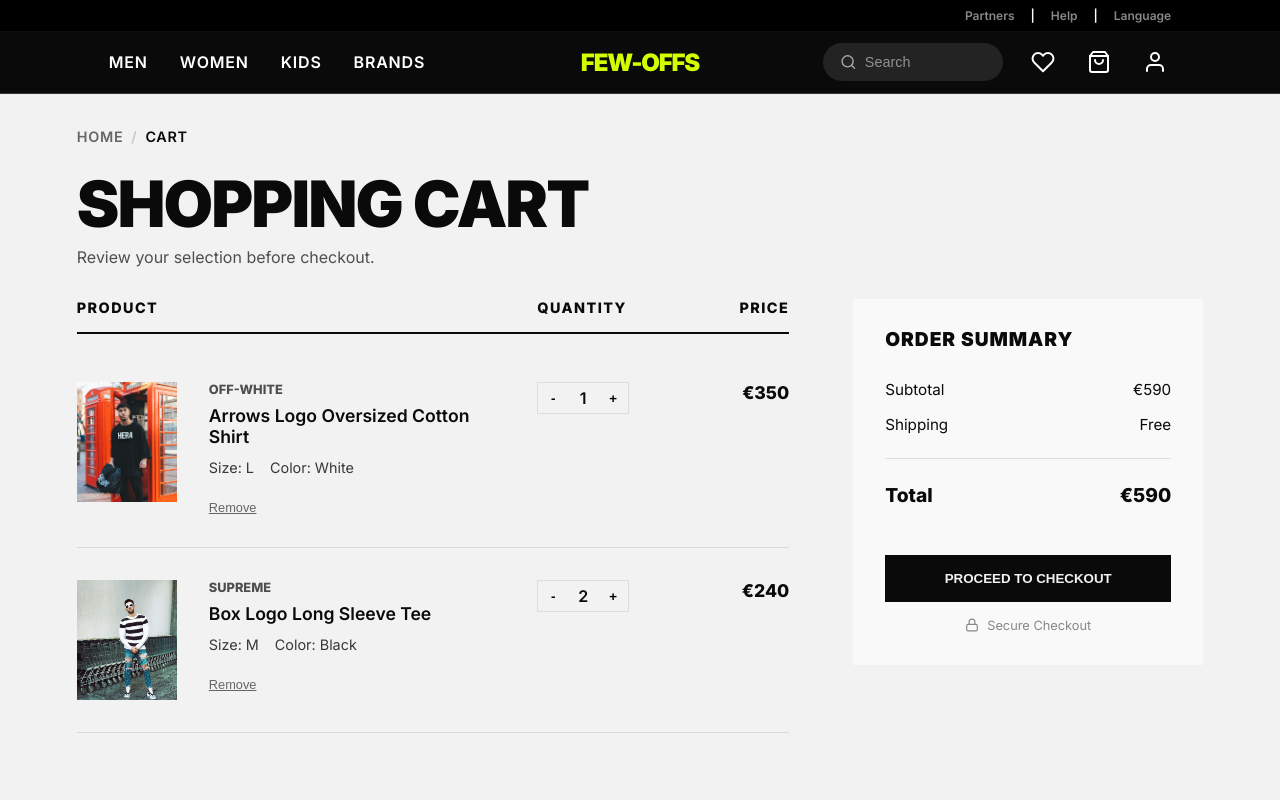
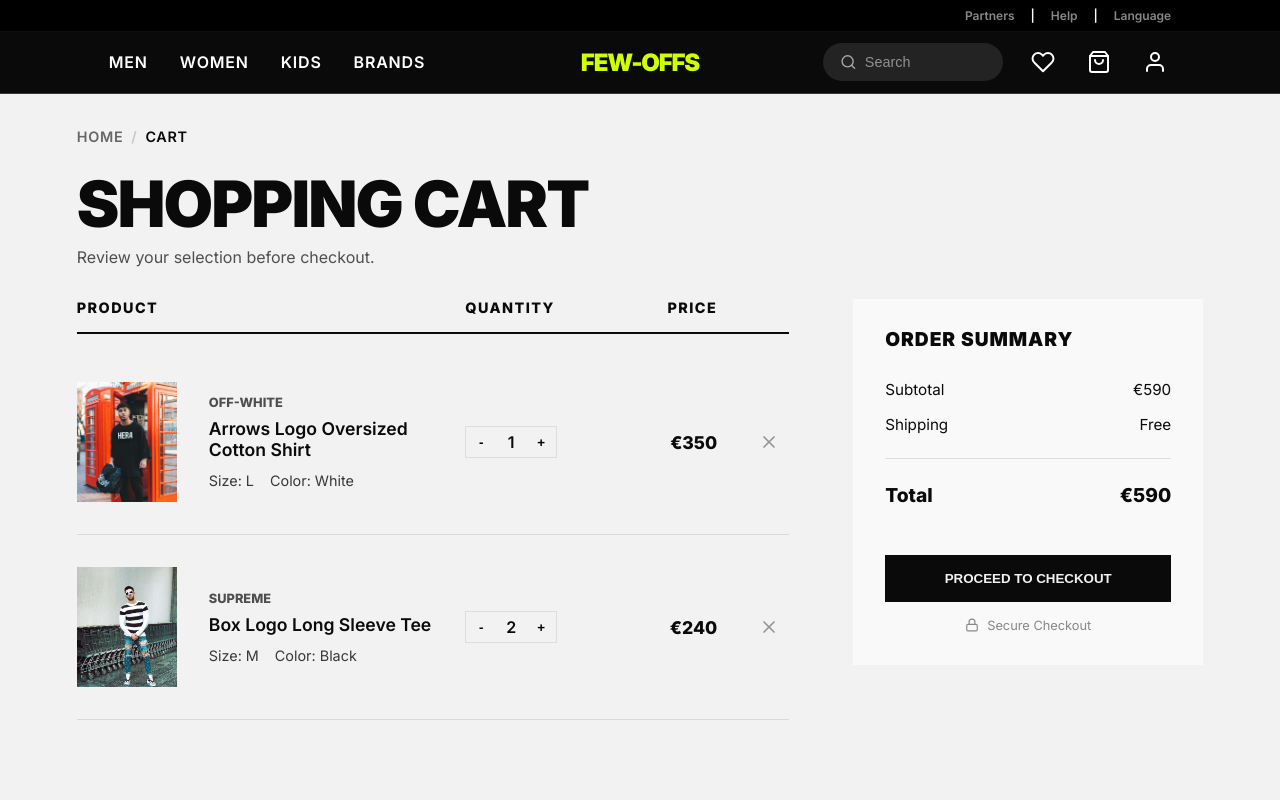
Before and after one commit to jelleschokkaert/few-offs-react, a React (Vite) app: page /cart in a window 1280 px wide. Shown: the top 800 px of the page. Built offline with nearby package versions, Linux system fonts and the light colour scheme.

Commit message:
wishlist btn

```diff
--- a/src/components/UI/ShopProductCard.jsx
+++ b/src/components/UI/ShopProductCard.jsx
@@ -1,5 +1,6 @@
-import React from "react";
+import React, { useState } from "react";
 import { Link } from "react-router-dom";
+import { Heart } from "lucide-react";
 
 const ShopProductCard = ({
   id,
@@ -10,6 +11,8 @@
   badge,
   priority = false,
 }) => {
+  const [isWishlisted, setIsWishlisted] = useState(false);
+
   return (
     <div className="shop-product-card">
       <Link to={`/product/${id}`} className="block">
@@ -20,6 +23,15 @@
             loading={priority ? "eager" : "lazy"}
             fetchPriority={priority ? "high" : "auto"}
           />
+          <button
+            className={`wishlist-btn ${isWishlisted ? "active" : ""}`}
+            onClick={(e) => {
+              e.preventDefault();
+              setIsWishlisted(!isWishlisted);
+            }}
+          >
+            <Heart size={20} fill={isWishlisted ? "currentColor" : "none"} />
+          </button>
           {badge && <span className="shop-badge">{badge}</span>}
           <button className="add-to-cart-btn">View Product</button>
         </div>
--- a/src/index.css
+++ b/src/index.css
@@ -872,6 +872,65 @@
     z-index: 11;
     transform: rotate(3deg);
     box-shadow: 0 4px 10px rgba(0, 0, 0, 0.2);
+}
+
+
+/* Wishlist Button */
+.shop-image-wrapper {
+    position: relative;
+    overflow: hidden;
+}
+
+
+.wishlist-btn {
+    position: absolute;
+    top: 1rem;
+    right: 1rem;
+    background: rgba(0, 0, 0, 0.3);
+    backdrop-filter: blur(4px);
+    border: none;
+    border-radius: 50%;
+    width: 36px;
+    height: 36px;
+    display: flex;
+    align-items: center;
+    justify-content: center;
+    cursor: pointer;
+    color: #ffffff;
+    z-index: 20;
+    transition: all 0.3s cubic-bezier(0.16, 1, 0.3, 1);
+    box-shadow: 0 4px 12px rgba(0, 0, 0, 0.1);
+}
+
+.wishlist-btn:hover {
+    background: rgba(0, 0, 0, 0.5);
+    transform: scale(1.1);
+}
+
+.wishlist-btn.active {
+    color: var(--color-accent);
+    background: rgba(0, 0, 0, 0.8);
+    animation: wishlistPop 0.4s cubic-bezier(0.175, 0.885, 0.32, 1.275);
+    box-shadow: 0 0 15px rgba(210, 255, 0, 0.3);
+}
+
+.wishlist-btn svg {
+    stroke-width: 2px;
+    transition: fill 0.3s ease;
+}
+
+@keyframes wishlistPop {
+    0% {
+        transform: scale(1);
+    }
+
+    50% {
+        transform: scale(1.4);
+    }
+
+    100% {
+        transform: scale(1);
+    }
 }
 
 /* Concept Section */
@@ -3841,7 +3900,7 @@
 
 .cart-header-row {
     display: grid;
-    grid-template-columns: 1fr 120px 100px;
+    grid-template-columns: 1fr 120px 100px 40px;
     gap: 2rem;
     padding-bottom: 1rem;
     border-bottom: 2px solid var(--color-text);
@@ -3854,15 +3913,18 @@
 
 .cart-header-row span:last-child {
     text-align: right;
+    grid-column: 3;
+    /* Price column */
 }
 
 .cart-item {
     display: grid;
-    grid-template-columns: 100px 1fr 120px 100px;
+    grid-template-columns: 100px 1fr 120px 100px 40px;
     gap: 2rem;
     padding: 2rem 0;
     border-bottom: 1px solid rgba(0, 0, 0, 0.1);
-    align-items: flex-start;
+    align-items: center;
+    /* Center items vertically */
 }
 
 .cart-item-image {
@@ -3896,6 +3958,11 @@
     color: var(--color-text);
     font-size: 1.1rem;
     text-decoration: none;
+    transition: none;
+}
+
+.cart-item-name:hover {
+    color: var(--color-text);
 }
 
 .cart-item-meta {
@@ -3908,21 +3975,24 @@
 }
 
 .cart-remove-btn {
-    margin-top: 1rem;
     background: none;
     border: none;
     color: var(--color-text);
-    opacity: 0.6;
-    text-decoration: underline;
+    opacity: 0.4;
     cursor: pointer;
-    font-size: 0.8rem;
-    padding: 0;
-    align-self: flex-start;
+    padding: 0.5rem;
+    display: flex;
+    align-items: center;
+    justify-content: center;
+    transition: all 0.2s ease;
+    margin: 0;
 }
 
 .cart-remove-btn:hover {
-    color: red;
+    color: var(--color-text);
     opacity: 1;
+    transform: scale(1.05);
+    /* Very subtle scale */
 }
 
 .cart-item-quantity {
--- a/src/pages/CartPage.jsx
+++ b/src/pages/CartPage.jsx
@@ -60,7 +60,6 @@
                                             <span>Size: {item.selectedSize}</span>
                                             <span>Color: {item.selectedColor}</span>
                                         </div>
-                                        <button className="cart-remove-btn">Remove</button>
                                     </div>
                                     <div className="cart-item-quantity">
                                         <div className="quantity-controls">
@@ -72,6 +71,12 @@
                                     <div className="cart-item-price">
                                         €{item.price * item.quantity}
                                     </div>
+                                    <button className="cart-remove-btn" aria-label="Remove item">
+                                        <svg width="20" height="20" viewBox="0 0 24 24" fill="none" stroke="currentColor" strokeWidth="2" strokeLinecap="round" strokeLinejoin="round">
+                                            <line x1="18" y1="6" x2="6" y2="18"></line>
+                                            <line x1="6" y1="6" x2="18" y2="18"></line>
+                                        </svg>
+                                    </button>
                                 </div>
                             ))}
                         </div>
```
